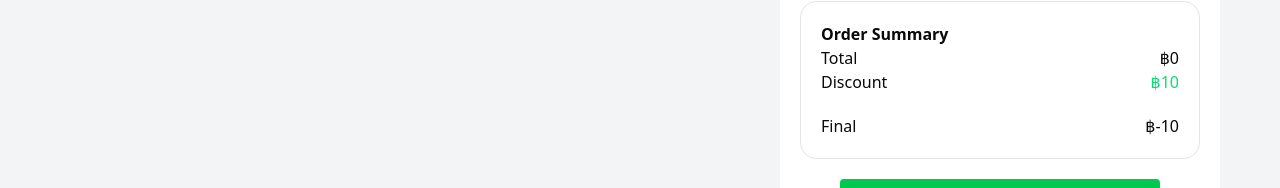
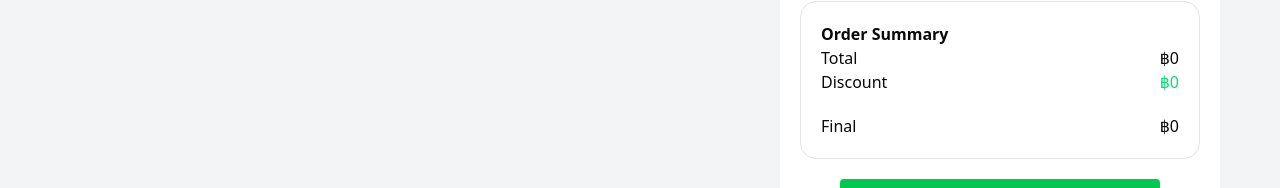
Before and after one commit to Yehguy02/Yum-Teen-Web-Project, a React (Vite) app in the folder front/: page /user/confirm in a window 1280 px wide. Shown: the part 393-581 px from the top of the page. Built offline with nearby package versions, Linux system fonts and the light colour scheme.

Commit message:
clean up

```diff
--- a/front/src/components/custom/confirm_order/confirmOrder-orders.tsx
+++ b/front/src/components/custom/confirm_order/confirmOrder-orders.tsx
@@ -24,7 +24,13 @@ export default function ConfirmOrder_Orders({orders} : {orders : Order[]}){
                             <div className="flex flex-col justify-between py-5  items-end">
                                 <div className="bg-red-500 w-5 h-5 rounded">
                                 </div>
-                                <p>฿{order.base_price}</p>
+                                    {order.discounted_price ? (
+                                        <p>฿{order.discounted_price}
+                                            <span className="line-through text-gray-500 ml-1">{order.base_price}</span>
+                                        </p>
+                                    ) : (
+                                        <p>฿{order.base_price}</p>
+                                    )}
                             </div>
                         </div>
                     </li>
--- a/front/src/components/custom/store/DisplayMenuItem.tsx
+++ b/front/src/components/custom/store/DisplayMenuItem.tsx
@@ -1,4 +1,5 @@
 export default function DisplayStoreItems({name, base_price, discounted_price = 0, img_src} : {name : string, base_price : number, discounted_price? : number, img_src? : string;}){
+
     return(
         <div className="w-50 h-50">
             <div className="bg-blue-700 w-full h-40 rounded-xl">
--- a/front/src/pages/Confirm_Order.tsx
+++ b/front/src/pages/Confirm_Order.tsx
@@ -8,17 +8,32 @@ import { Link } from "react-router";
 import type {Order} from "@/index";
 
 export default function ComfirmOrder(){
-    const orders : Order[] = JSON.parse(sessionStorage.getItem("orders") || "[]");
+
     let sum = 0;
-    const [discount, setDiscount] = useState(10);
+    const [orders, setOrders] = useState<Order[]>(JSON.parse(sessionStorage.getItem("orders") || "[]"));
     for(const order of orders){
-        sum += order.base_price * order.quanity;
+        sum += (order.discounted_price ?? order.base_price) * order.quanity;
     }
+
+    const [discount, setDiscount] = useState<number>(() => {
+        const stored = sessionStorage.getItem("discount");
+        return stored ? JSON.parse(stored) as number : 0;
+    });
+    const [discountPer, setDiscountPer] = useState<number>(() => {
+        const stored = sessionStorage.getItem("discount%");
+        return stored ? JSON.parse(stored) as number : 0;
+    });
+
+
+
+
     return(
         <>
         <div className="bg-gray-100 p-5 px-10 min-h-screen">
             <div>
-                <h1>&lt; Back</h1>
+                <Link to="/">
+                    <h1>&lt; Back</h1>
+                </Link>
             </div>
             <h1 className="text-2xl font-bold">Confirm Order</h1>
             <div className="flex flex-row">
@@ -37,11 +52,11 @@ export default function ComfirmOrder(){
                             </div>
                             <div className="flex flex-row justify-between">
                                 <p>Discount</p>
-                                <p className="text-green-400">฿{discount}</p>
+                                <p className="text-green-400">฿{discount + (sum * (discountPer/100))}</p>
                             </div>
                             <div className="flex flex-row justify-between mt-5">
                                 <p>Final</p>
-                                <p>฿{sum-discount}</p>
+                                <p>฿{sum-(discount + (sum * (discountPer/100)))}</p>
                             </div>
                         </div>
                         <div className="text-center w-full">
--- a/front/src/pages/Login.tsx
+++ b/front/src/pages/Login.tsx
@@ -85,7 +85,7 @@ function App() {
             <Checkbox id="terms" />
             <Label htmlFor="terms">Remember me</Label>
             <a
-                  href="/forgot"
+                  href="/forget"
                   className="ml-auto inline-block text-sm underline-offset-4 hover:underline text-blue-600"
                 >
                   Forgot your password?
@@ -94,14 +94,14 @@ function App() {
         </div>
       </CardContent>
       <CardFooter className="flex-col gap-2">
-        <Button type="submit" className="w-full">
+        <Button type="submit" className="w-full mt-5">
           Login
         </Button>
         <hr />
         <div className="flex space-x-1 text-sm mt-3">
             <a className="text-gray-400">Don't have an account?</a>
         <a
-            href="/signup"
+            href="/user/signup"
             className=" underline-offset-4 hover:underline text-blue-600">
             Sign up?
         </a>
--- a/front/src/pages/Signup.tsx
+++ b/front/src/pages/Signup.tsx
@@ -24,7 +24,7 @@ function Signup(){
 
     const handleSignup = async (e : React.FormEvent) => {
         e.preventDefault();
-        const url = "http://localhost:8000/api/login"
+        const url = "http://localhost:8000/api/signup"
         const res = await fetch(url, {
             method : 'POST',
             body: JSON.stringify(formData),
```
